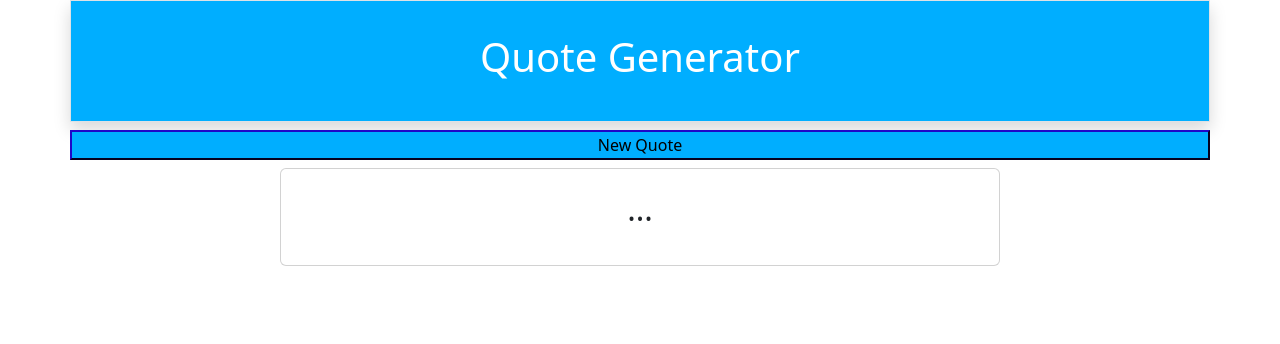
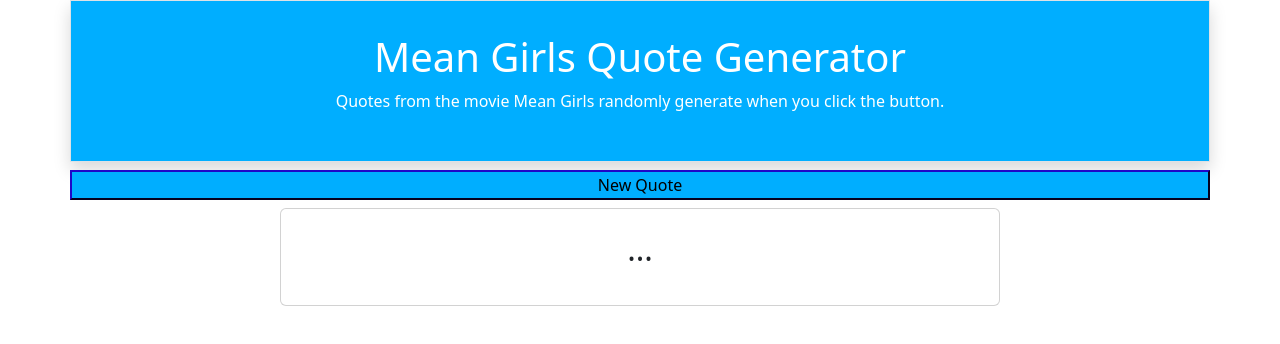
Before and after one commit to ajmccraw/message-generator, a plain HTML site: page index.html in a window 1280 px wide. Drawn offline with nearby package versions, Linux system fonts and the light colour scheme.

Commit message:
edit title and include subtext below header

```diff
--- a/index.html
+++ b/index.html
@@ -6,13 +6,14 @@
     <meta name="viewport" content="width=device-width, initial-scale=1.0">
     <link rel="stylesheet" href="https://cdn.jsdelivr.net/npm/bootstrap@5.2.3/dist/css/bootstrap.min.css">
     <link rel="stylesheet" href="style.css">
-    <title>Quote Generator</title>
+    <title>Mean Girls Quote Generator</title>
 </head>
 <body>
     <div class="container">
         <div class="row flex-top justify-content-center">
             <header class="border shadow">
-                <h1>Quote Generator</h1>
+                <h1>Mean Girls Quote Generator</h1>
+                <p>Quotes from the movie Mean Girls randomly generate when you click the button.</p>
             </header>
         </div>
 
```
